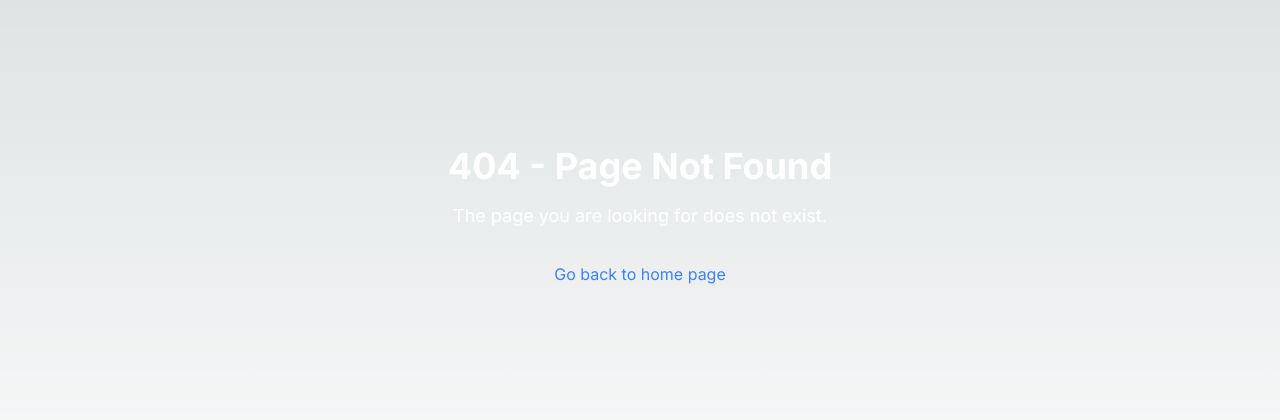
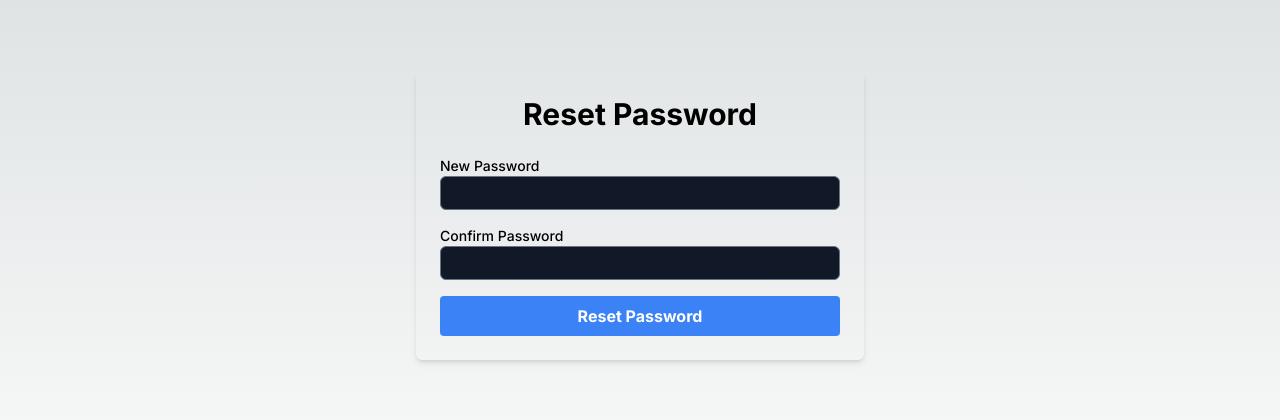
Before and after one commit to Frontend-mini-projects/nextjs-auth, a Next.js app: page /resetpassword in a window 1280 px wide. Before the commit this address had no page. Shown: the part 184-604 px from the top of the page. Built offline with nearby package versions, Linux system fonts and the light colour scheme.

Commit message:
reset password completed

```diff
--- /dev/null
+++ b/src/app/api/users/forgotpassword/route.ts
@@ -0,0 +1,24 @@
+import { NextRequest, NextResponse } from "next/server";
+import User from "@/models/userModel";
+import connect from "@/dbConfig/dbConfig";
+import bcryptjs from 'bcryptjs';
+import { sendEmail } from "@/helper/mailer";
+connect();
+export async function POST(request: NextRequest){
+    try {
+        const {email} = await request.json();
+        const user = await User.findOne({email});
+        if(!user){
+            return NextResponse.json({status: false, msg: "User not found"});
+        }
+        const userId = user?._id.toString();
+
+        await sendEmail({email: user.email, emailType: "RESET", userId});
+        return NextResponse.json({status: true, msg: "Reset password mail has been sent" });
+
+    } catch (error:any) {
+        console.log('error', error);
+        return NextResponse.json({status: false, msg: "Internal Server Error"});
+
+    }
+}
--- /dev/null
+++ b/src/app/api/users/resetpassword/route.ts
@@ -0,0 +1,26 @@
+import User from "@/models/userModel";
+import { NextRequest, NextResponse } from "next/server";
+import bcryptjs, { hash } from 'bcryptjs';
+export async function POST(request: NextRequest){
+    try {
+
+        const {token, password} = await request.json();
+        const user = await User.findOne({forgetPasswordToken: token, forgetPasswordTokenExpiry: {$gt: Date.now()}});
+
+        if(!user){
+            return NextResponse.json({status: false, msg: "Invalid Token"});
+        }
+        console.log('user:', user);
+        const hashedPassword = await bcryptjs.hash(password, 10);
+
+        user.password = hashedPassword;
+        user.forgetPasswordToken = undefined;
+        user.forgetPasswordTokenExpiry = undefined;
+        await user.save();
+
+        return NextResponse.json({status: true, msg: "Password reset successful"});
+
+    } catch (error:any) {
+        return NextResponse.json({status: false, msg: "Internal Server Error"});
+    }
+}
--- /dev/null
+++ b/src/app/forgetpassword/page.tsx
@@ -0,0 +1,76 @@
+'use client';
+import React, { useState } from 'react'
+import axios from 'axios';
+import toast, { Toaster } from 'react-hot-toast';
+
+
+export default function page() {
+    const [email, setEmail] = useState('');
+    const [message, setMessage] = useState('');
+    const [error, setError] = useState('');
+    const [issending, setIsSending] = useState(false);
+
+    const handleForgotPassword = async () => {
+
+        setMessage('');
+        setError('');
+        if (!email) {
+            toast.error('Email should not be empty');
+            return;
+        }
+
+        try {
+            setIsSending(true);
+            const { data } = await axios.post('/api/users/forgotpassword', { email });
+            console.log('data', data);
+            if (data.status) {
+                toast.success(data.msg);
+                setMessage(data.msg);
+                setError('');
+            }
+            else {
+                toast.error(data.msg);
+                setMessage('');
+                setError(data.msg);
+            }
+        } catch (error: any) {
+            console.log('token sending sending error', error);
+            toast.error(error.message);
+        }
+        finally {
+            setIsSending(false);
+        }
+
+    };
+
+    return (
+        <div className="min-h-screen flex items-center justify-center">
+            <div className="max-w-md w-full p-6 shadow-md rounded-md">
+                <h1 className="text-3xl font-bold mb-6 text-center">Forgot Password</h1>
+                <div className="mb-4">
+                    {/* <label htmlFor="email" className="block text-sm font-medium text-white ">
+                        Email
+                    </label> */}
+                    <input
+                        type="email"
+                        id="email"
+                        placeholder='Enter valid email'
+                        required
+                        value={email}
+                        onChange={(e) => setEmail(e.target.value)}
+                        className='border border-gray-500 focus:outline-none rounded-md p-1 w-full bg-gray-900 text-white' />
+                </div>
+                <button
+                    disabled={issending}
+                    onClick={handleForgotPassword}
+                    className="w-full bg-blue-500 hover:bg-blue-600 text-white font-bold py-2 px-4 rounded focus:outline-none focus:shadow-outline"
+                >
+                    {issending ? "Processing..." : "Reset Password"}
+                </button>
+                {error && <p className="mt-4 text-red-500">{error}</p>}
+                {message && <p className="mt-4 text-green-500">{message}</p>}
+            </div>
+            <Toaster />
+        </div>
+    );
+}
--- a/src/app/login/page.tsx
+++ b/src/app/login/page.tsx
@@ -18,46 +18,46 @@ export default function LoginPage() {
   const [isLoading, setIsLoading] = useState(false);
   const router = useRouter();
 
-  const verifyData = ()=>{
-    if(!user.email){
+  const verifyData = () => {
+    if (!user.email) {
       toast.error('Email is required');
       return false;
     }
-    else if(!user.password){
+    else if (!user.password) {
       toast.error('Password is required');
       return false;
     }
     return true;
   }
   // Handle form submission
-  const handleSubmit = async (e) => {
+  const handleSubmit = async (e: any) => {
     e.preventDefault();
     console.log('handle submit clicked', user);
     const verify = verifyData();
-    if(!verify){
+    if (!verify) {
       return;
     }
 
-    try{
+    try {
       setIsLoading(true);
-      const {data} = await axios.post('/api/users/login', user);
+      const { data } = await axios.post('/api/users/login', user);
       console.log('response', data);
-      if(data.status){
+      if (data.status) {
         toast.success(data.msg);
         setTimeout(() => {
           router.push('/profile');
         }, 2000);
       }
-      else if(data.status == false){
+      else if (data.status == false) {
         toast.error(data.msg);
       }
 
     }
-    catch(err){
+    catch (err: any) {
       console.log('error', err);
       toast.error(err.message);
     }
-    finally{
+    finally {
       setIsLoading(false);
     }
 
@@ -74,7 +74,7 @@ export default function LoginPage() {
           <input type="email" id='email'
             value={user.email}
             onChange={(e) => setUser({ ...user, email: e.target.value })}
-            placeholder='email'
+            placeholder=''
             className='border border-gray-500 focus:outline-none rounded-md p-1 w-full bg-gray-900 text-white' />
         </div>
 
@@ -84,21 +84,27 @@ export default function LoginPage() {
           <input type="password" id='password'
             value={user.password}
             onChange={(e) => setUser({ ...user, password: e.target.value })}
-            placeholder='password'
+            placeholder=''
             className='border border-gray-500 focus:outline-none rounded-md p-1 w-full bg-gray-900 text-white' />
         </div>
 
+
         {/* Submit button */}
-        <div className='mb-6'>
-          <button type='submit' className='bg-blue-500 hover:bg-blue-600 text-white font-bold py-2 px-4 rounded focus:outline-none focus:shadow-outline' disabled={isLoading}>{isLoading? "Processing": "Login"}</button>
+        <div className='mb-6 flex justify-between'>
+          <button type='submit' className='bg-blue-500 hover:bg-blue-600 text-white font-bold py-2 px-4 rounded focus:outline-none focus:shadow-outline' disabled={isLoading}>{isLoading ? "Processing" : "Login"}</button>
+
+          {/* forget password */}
+            <Link href={'/forgetpassword'} className='text-blue-400'>Forget Password</Link>
         </div>
 
         {/* Link to Signup page */}
-        <div>
+        <div className='text-center'>
           <Link href={'/signup'} className='text-blue-400'>Not Registered? SignUp</Link>
         </div>
+
+
       </form>
-      <Toaster/>
+      <Toaster />
     </div>
   )
 }
--- /dev/null
+++ b/src/app/resetpassword/page.tsx
@@ -0,0 +1,94 @@
+'use client';
+import React, { useEffect, useState } from 'react'
+import axios from 'axios';
+import { toast, Toaster } from 'react-hot-toast';
+import { useRouter } from 'next/navigation';
+
+export default function page() {
+
+    const [token, setToken] = useState('');
+    const [password, setPassword] = useState('');
+    const [confirmPassword, setConfirmPassword] = useState('');
+    const [message, setMessage] = useState('');
+    const [isUpdating, setIsUpdating] = useState(false);
+    const router = useRouter()
+
+    useEffect(() => {
+        const tokenUrl = window.location.search.split('=')[1];
+        console.log('token url', tokenUrl);
+        setToken(tokenUrl);
+
+    }, []);
+
+    const handleResetPassword = async () => {
+
+        if (password !== confirmPassword) {
+            toast.error("Password mismatch");
+            return;
+        }
+
+        try {
+            setIsUpdating(true);
+            const {data} = await axios.post('/api/users/resetpassword', { token, password });
+            console.log('data', data);
+            if(data.status){
+                toast.success(data.msg);
+                setTimeout(() => {
+                    router.push('/');
+                }, 2000);
+            }
+            else{
+                toast.error(data.msg);
+                setMessage(data.msg);
+            }
+        } catch (error: any) {
+            console.log(error.response.data.error);
+        }
+        finally{
+            setIsUpdating(false);
+        }
+    };
+
+
+
+    return (
+        <div className="min-h-screen flex items-center justify-center">
+            <div className="max-w-md w-full p-6 shadow-md rounded-md">
+                <h1 className="text-3xl font-bold mb-6 text-center">Reset Password</h1>
+                <div className="mb-4">
+                    <label htmlFor="password" className="block text-sm font-medium">
+                        New Password
+                    </label>
+                    <input
+                        type="password"
+                        id="password"
+                        value={password}
+                        onChange={(e) => setPassword(e.target.value)}
+                        className='border border-gray-500 focus:outline-none rounded-md p-1 w-full bg-gray-900 text-white' />
+
+                </div>
+                <div className="mb-4">
+                    <label htmlFor="confirmPassword" className="block text-sm font-medium">
+                        Confirm Password
+                    </label>
+                    <input
+                        type="password"
+                        id="confirmPassword"
+                        value={confirmPassword}
+                        onChange={(e) => setConfirmPassword(e.target.value)}
+                        className='border border-gray-500 focus:outline-none rounded-md p-1 w-full bg-gray-900 text-white' />
+
+                </div>
+                <button
+                    disabled={isUpdating}
+                    onClick={handleResetPassword}
+                    className="w-full bg-blue-500 hover:bg-blue-600 text-white font-bold py-2 px-4 rounded focus:outline-none focus:shadow-outline"
+                >
+                    { isUpdating ? "Updating..." : "Reset Password"}
+                </button>
+                {message && <p className="mt-4 text-red-500">{message}</p>}
+            </div>
+            <Toaster />
+        </div>
+    );
+}
--- a/src/app/signup/page.tsx
+++ b/src/app/signup/page.tsx
@@ -85,7 +85,7 @@ export default function SignupPage() {
           <input type="text" id='username'
             value={user.username}
             onChange={(e) => setUser({ ...user, username: e.target.value })}
-            placeholder='username'
+            placeholder=''
             className='border border-gray-500 focus:outline-none rounded-md p-1 w-full bg-gray-900 text-white' />
         </div>
 
@@ -95,7 +95,7 @@ export default function SignupPage() {
           <input type="email" id='email'
             value={user.email}
             onChange={(e) => setUser({ ...user, email: e.target.value })}
-            placeholder='email'
+            placeholder=''
             className='border border-gray-500 focus:outline-none rounded-md p-1 w-full bg-gray-900 text-white' />
         </div>
 
@@ -105,7 +105,7 @@ export default function SignupPage() {
           <input type="password" id='password'
             value={user.password}
             onChange={(e) => setUser({ ...user, password: e.target.value })}
-            placeholder='password'
+            placeholder=''
             className='border border-gray-500 focus:outline-none rounded-md p-1 w-full bg-gray-900 text-white' />
         </div>
 
@@ -115,7 +115,7 @@ export default function SignupPage() {
           <input type="password" id='confirmPassword'
             value={user.confirmPassword}
             onChange={(e) => setUser({ ...user, confirmPassword: e.target.value })}
-            placeholder='confirmPassword'
+            placeholder=''
             className='border border-gray-500 focus:outline-none rounded-md p-1 w-full bg-gray-900 text-white' />
         </div>
 
--- a/src/helper/mailer.ts
+++ b/src/helper/mailer.ts
@@ -2,7 +2,7 @@ import nodemailer from 'nodemailer';
 import User from '@/models/userModel';
 import bcryptjs from 'bcryptjs';
 
-export const sendEmail = async  ({email, emailType, userId}: any) =>{
+export const sendEmail = async ({ email, emailType, userId }: any) => {
     try {
 
         // setting the token in the
@@ -10,17 +10,17 @@ export const sendEmail = async  ({email, emailType, userId}: any) =>{
         console.log('hashed token', hashedToken);
 
         // for verifying the user
-        if(emailType === 'VERIFY'){
+        if (emailType === 'VERIFY') {
             await User.findByIdAndUpdate(userId, {
                 verifyToken: hashedToken,
-                verifyTokenExpiry: Date.now() + 60*60*1000
+                verifyTokenExpiry: Date.now() + 60 * 60 * 1000
             })
         }
         // for forget password
-        else if(emailType === 'RESET'){
+        else if (emailType === 'RESET') {
             await User.findByIdAndUpdate(userId, {
                 forgetPasswordToken: hashedToken,
-                forgetPasswordTokenExpiry: Date.now() + 60*60*1000
+                forgetPasswordTokenExpiry: Date.now() + 60 * 60 * 1000
             })
         }
 
@@ -29,10 +29,18 @@ export const sendEmail = async  ({email, emailType, userId}: any) =>{
             host: "sandbox.smtp.mailtrap.io",
             port: 2525,
             auth: {
-              user: process.env.MAILTRAP_USER,
-              pass: process.env.MAILTRAP_PASS
+                user: process.env.MAILTRAP_USER,
+                pass: process.env.MAILTRAP_PASS
             }
-          });
+        });
+
+        // html for verify email
+        let verifyHtml = `<p>Verify email within 1 hrs</p><br><p>Click <a href="${process.env.DOMAIN}/verifyemail?token=${hashedToken}">here</a> to Verify or paste the below url in the browser <br> ${process.env.DOMAIN}/verifyemail?token=${hashedToken}`;
+
+
+        // html part for forget passsword
+        const forgetHtml = `<p>Reset Password within 1 hrs</p><br><p>Click <a href="${process.env.DOMAIN}/resetpassword?token=${hashedToken}">here</a> to Reset your password or paste the below url in the browser <br> ${process.env.DOMAIN}/resetpassword?token=${hashedToken}`
+
 
         // creating mailoption refer nodemailer
         const mailOption = {
@@ -40,15 +48,15 @@ export const sendEmail = async  ({email, emailType, userId}: any) =>{
             to: email, // list of receivers
             text: "Welcome to my first next app, verify email within 1 hrs",
             subject: emailType === "VERIFY" ? "Verify your email" : "Reset your password", // Subject line
-            html: `<p>Verify email within 1 hrs</p><br><p>Click <a href="${process.env.DOMAIN}/verifyemail?token=${hashedToken}">here</a> to ${emailType === "VERIFY" ? "Verify your email" : "Reset your password"} or paste the below url in the browser <br> ${process.env.DOMAIN}/verifyemail?token=${hashedToken}`, // html body
+            html: emailType === "VERIFY" ? verifyHtml : forgetHtml, // html body
+        }
 
-        }
 
         const mailResponse = await transport.sendMail(mailOption);
 
         console.log('sendmail from mailer.ts', mailResponse);
 
-    } catch (error:any) {
+    } catch (error: any) {
         throw new Error(error.message);
     }
 }
--- a/src/middleware.ts
+++ b/src/middleware.ts
@@ -5,7 +5,7 @@ import type { NextRequest } from 'next/server'
 export function middleware(request: NextRequest) {
   const path = request.nextUrl.pathname
 
-  const isPublicPath = path === '/login' || path === '/signup' || path === '/verifyemail'
+  const isPublicPath = path === '/login' || path === '/signup' || path === '/verifyemail' || path === '/forgetpassword' || path === '/resetpassword'
 
   const token = request.cookies.get('token')?.value || ''
 
@@ -27,6 +27,8 @@ export const config = {
     '/profile',
     '/login',
     '/signup',
-    '/verifyemail'
+    '/verifyemail',
+    '/forgetpassword',
+    '/resetpassword'
   ]
 }
```
Also changed, not shown: 1 other file (tests, documents, lock files or other folders).
